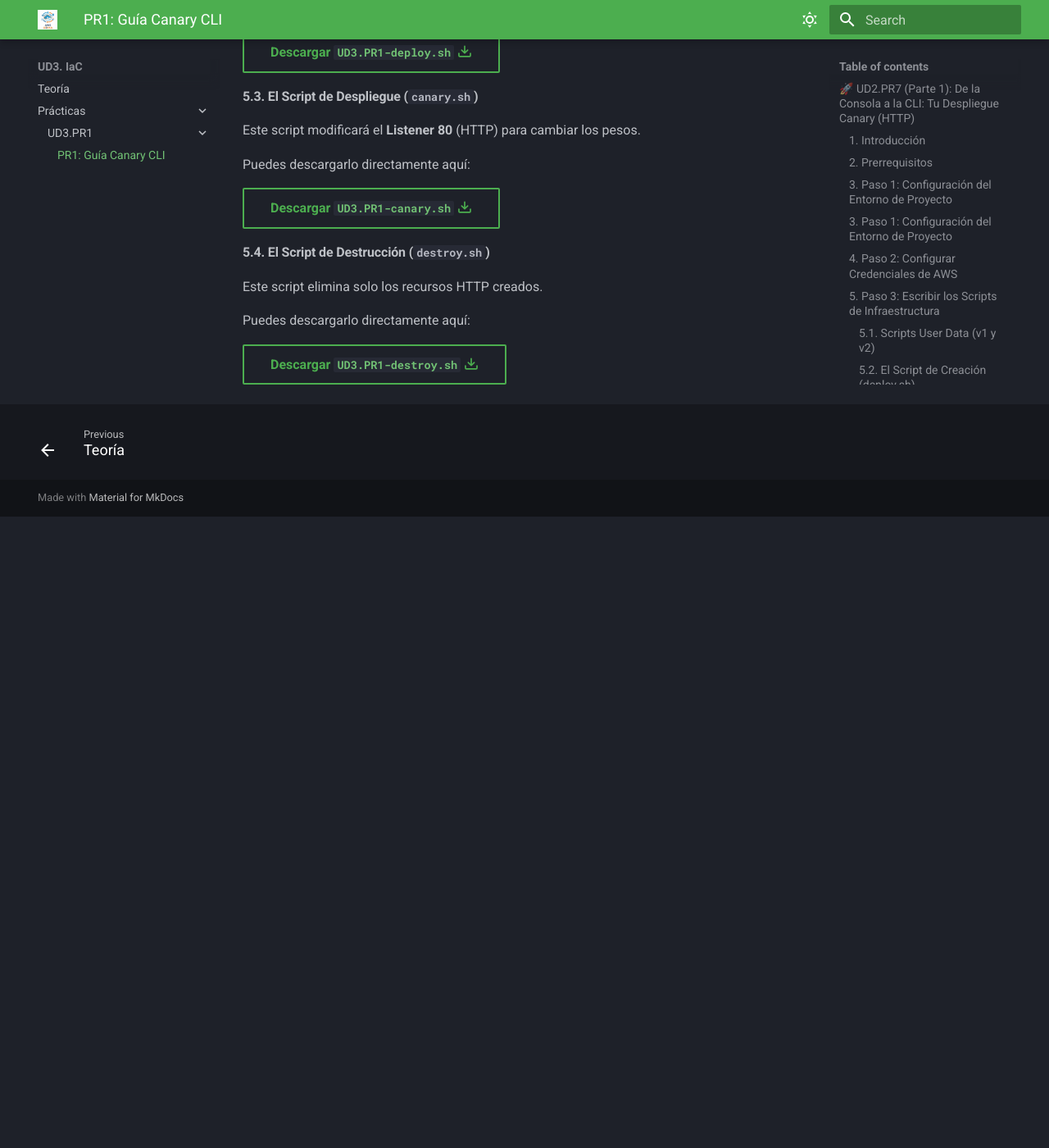
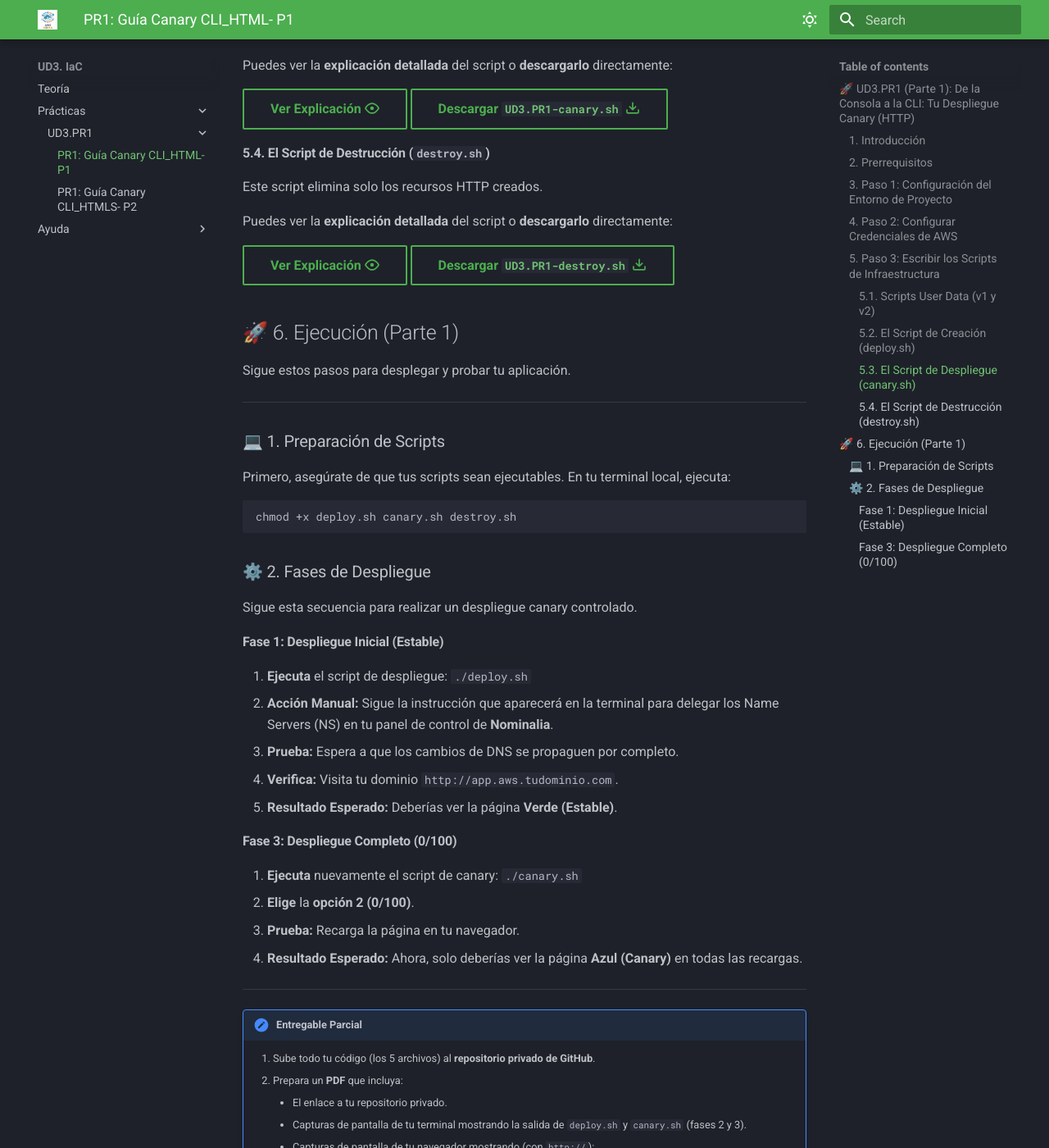
Before and after one commit to ADMA-AnaJMtnez/DOCs, an MkDocs documentation site: the page built from docs/UD3.IaC/Practicas/UD3.PR1/UD3.PR1-GuiaPracticaP1.md, in a window 1280 px wide and 1400 px high, scrolled down 2651 px. Shown: the whole window at 82% size. Built offline with MkDocs 1.6.1 and Material for MkDocs 9.7.7, drawn with Linux system fonts in a browser that asks for light colours; before the commit the page ends 3281 px from its top, so only the background shows below that; some of the changed text lies outside the part shown.

Commit message:
Creación parte 2 https

````diff
--- a/docs/UD3.IaC/Practicas/UD3.PR1/UD3.PR1-GuiaPractica.md
+++ b/docs/UD3.IaC/Practicas/UD3.PR1/UD3.PR1-GuiaPracticaP1.md
@@ -1,4 +1,4 @@
-## 🚀 UD2.PR7 (Parte 1): De la Consola a la CLI: Tu Despliegue Canary (HTTP)
+## 🚀 UD3.PR1 (Parte 1): De la Consola a la CLI: Tu Despliegue Canary (HTTP)
 
 ### 1. Introducción
 
@@ -23,6 +23,7 @@ Antes de empezar, asegúrate de tener todo tu entorno local preparado:
     * *Documentación Oficial:* [Instalación de Git](https://git-scm.com/downloads)
     * *Guía Relacionada:* [Cómo crear un repositorio en GitHub](https://docs.github.com/es/repositories/creating-and-managing-repositories/creating-a-new-repository)
 4.  **Tu Dominio (Nominalia):** Necesitas acceso a tu registrador de dominio para el paso manual de delegación de NS.
+    * *Documentación Oficial:* [Pág. Oficial: Nominalia](https://www.nominalia.com/)
 
 !!! note "Usuario de AWS (Landing Zone / Academy)"
     * **Opción A (Preferida - Landing Zone):** Intentarás la práctica primero con las **credenciales programáticas** (`Access Key ID` y `Secret Access Key`) asociadas a tu usuario de la Landing Zone.
@@ -31,10 +32,6 @@ Antes de empezar, asegúrate de tener todo tu entorno local preparado:
 
 ---
 
-### 3. Paso 1: Configuración del Entorno de Proyecto
-
-1.  **Crear un Repositorio Privado:** Ve a GitHub y crea un nuevo repositorio **privado** llamado `iac-aws-canary-http.[TUSSIGLAS]` (reemplaza `[TUSSIGLAS]` con tus siglas).
-2.  **Clonar y Abrir:** Clona el repositorio, entra en la carpeta (`cd iac-aws-canary-http.[TUSSIGLAS]`) y ábrela con VS Code (`code .`).
 ### 3. Paso 1: Configuración del Entorno de Proyecto
 
 1.  **Crear un Repositorio Privado:** Ve a GitHub y crea un nuevo repositorio **privado** llamado `iac-aws-canary-http.[TUSSIGLAS]` (reemplaza `[TUSSIGLAS]` con tus siglas).
@@ -87,23 +84,74 @@ Copia el contenido de los scripts `bash` en los archivos correspondientes.
 
 #### 5.2. El Script de Creación (`deploy.sh`)
 
+Este script creará **todo** para HTTP: SGs (solo puerto 80), la zona DNS, las instancias, los
 Este script creará **todo** para HTTP: SGs (solo puerto 80), la zona DNS, las instancias, los TGs, el ALB y el Listener HTTP.
 
-Puedes descargarlo directamente aquí:
+Puedes ver la **explicación detallada** del script o **descargarlo** directamente:
 
+[Ver Explicación :octicons-eye-16:](UD3.PR1-deploy.md){ .md-button }
 [Descargar `UD3.PR1-deploy.sh` :octicons-download-16:](UD3.PR1-deploy.sh){ .md-button }
 
 #### 5.3. El Script de Despliegue (`canary.sh`)
 
 Este script modificará el **Listener 80** (HTTP) para cambiar los pesos.
 
-Puedes descargarlo directamente aquí:
+Puedes ver la **explicación detallada** del script o **descargarlo** directamente:
 
+[Ver Explicación :octicons-eye-16:](UD3.PR1-canary.md){ .md-button }
 [Descargar `UD3.PR1-canary.sh` :octicons-download-16:](UD3.PR1-canary.sh){ .md-button }
 
 #### 5.4. El Script de Destrucción (`destroy.sh`)
 Este script elimina solo los recursos HTTP creados.
 
-Puedes descargarlo directamente aquí:
+Puedes ver la **explicación detallada** del script o **descargarlo** directamente:
 
+[Ver Explicación :octicons-eye-16:](UD3.PR1-destroy.md){ .md-button }
 [Descargar `UD3.PR1-destroy.sh` :octicons-download-16:](UD3.PR1-destroy.sh){ .md-button }
+
+## 🚀 6. Ejecución (Parte 1)
+
+Sigue estos pasos para desplegar y probar tu aplicación.
+
+---
+
+### 💻 1. Preparación de Scripts
+
+Primero, asegúrate de que tus scripts sean ejecutables. En tu terminal local, ejecuta:
+
+```bash
+chmod +x deploy.sh canary.sh destroy.sh
+```
+
+### ⚙️ 2. Fases de Despliegue
+
+Sigue esta secuencia para realizar un despliegue canary controlado.
+
+#### Fase 1: Despliegue Inicial (Estable)
+1.  **Ejecuta** el script de despliegue:
+    `./deploy.sh`
+2.  **Acción Manual:** Sigue la instrucción que aparecerá en la terminal para delegar los Name Servers (NS) en tu panel de control de **Nominalia**.
+3.  **Prueba:** Espera a que los cambios de DNS se propaguen por completo.
+4.  **Verifica:** Visita tu dominio `http://app.aws.tudominio.com`.
+5.  **Resultado Esperado:** Deberías ver la página **Verde (Estable)**.
+
+#### Fase 3: Despliegue Completo (0/100)
+1.  **Ejecuta** nuevamente el script de canary:
+    `./canary.sh`
+2.  **Elige** la **opción 2 (0/100)**.
+3.  **Prueba:** Recarga la página en tu navegador.
+4.  **Resultado Esperado:** Ahora, solo deberías ver la página **Azul (Canary)** en todas las recargas.
+
+---
+
+!!! check "Entregable Parcial"
+
+    1.  Sube todo tu código (los 5 archivos) al **repositorio privado de GitHub**.
+    2.  Prepara un **PDF** que incluya:
+        * El enlace a tu repositorio privado.
+        * Capturas de pantalla de tu terminal mostrando la salida de `deploy.sh` y `canary.sh` (fases 2 y 3).
+        * Capturas de pantalla de tu navegador mostrando (con `http://`):
+            * La página Verde (Fase 1).
+            * La página Azul (Fase 2).
+            * La página Azul (Fase 3).
+        * **(Opcional)** Si usaste la Landing Zone y falló, añade las capturas de los errores de permisos.
--- a/mkdocs.yml
+++ b/mkdocs.yml
@@ -35,9 +35,12 @@ nav:
     - 'Teoría': 'UD3.IaC/TEORIA.md'
     - 'Prácticas':
       - 'UD3.PR1':
-        - 'PR1: Guía Canary CLI': 'UD3.IaC/Practicas/UD3.PR1/UD3.PR1-GuiaPractica.md' # <-- AÑADE LA TILDE AQUÍ
+        - 'PR1: Guía Canary CLI_HTML- P1': 'UD3.IaC/Practicas/UD3.PR1/UD3.PR1-GuiaPracticaP1.md'
+        - 'PR1: Guía Canary CLI_HTMLS- P2': 'UD3.IaC/Practicas/UD3.PR1/UD3.PR1-GuiaPracticaP2.md'
         #- 'PR1: Deploy Script': 'UD3.IaC/Practicas/UD3.PR1/UD3.PR1-deploy.md'
       # - 'UD3.PR2: Siguiente Guía': 'UD3.Iac/Practicas/UD3.PR2/...'
+    - 'Ayuda':
+      - 'PR1: Configuración Credenciales AWS': 'UD3.IaC/Practicas/UD3.PR1/UD3.PR1-ConfigurarCredencialesAWS.md'
 
 # --- Extensiones de Markdown (¡Aquí activamos la magia!) ---
 markdown_extensions:
````
Also changed, not shown: docs/UD3.IaC/Practicas/UD3.PR1/UD3.PR1-ConfigurarCredencialesAWS.md (added, +39 -0 lines), docs/UD3.IaC/Practicas/UD3.PR1/UD3.PR1-GuiaPracticaP2.md (added, +70 -0 lines), docs/UD3.IaC/Practicas/UD3.PR1/UD3.PR1-canary.md (added, +48 -0 lines), docs/UD3.IaC/Practicas/UD3.PR1/UD3.PR1-deploy.md (added, +149 -0 lines), docs/UD3.IaC/Practicas/UD3.PR1/UD3.PR1-destroy.md (added, +69 -0 lines), docs/UD3.IaC/Practicas/UD3.PR1/UD3.PR1-destroy2.md (added, +90 -0 lines), docs/UD3.IaC/Practicas/UD3.PR1/UD3.PR1-migrate-to-https.md (added, +78 -0 lines), 2 other files.
